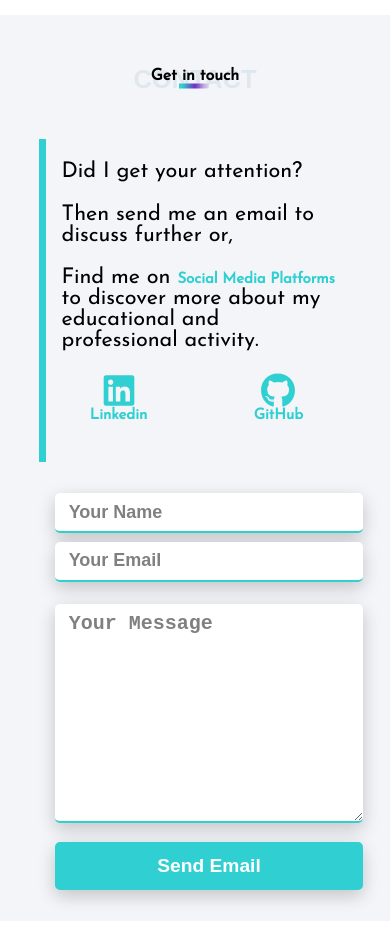
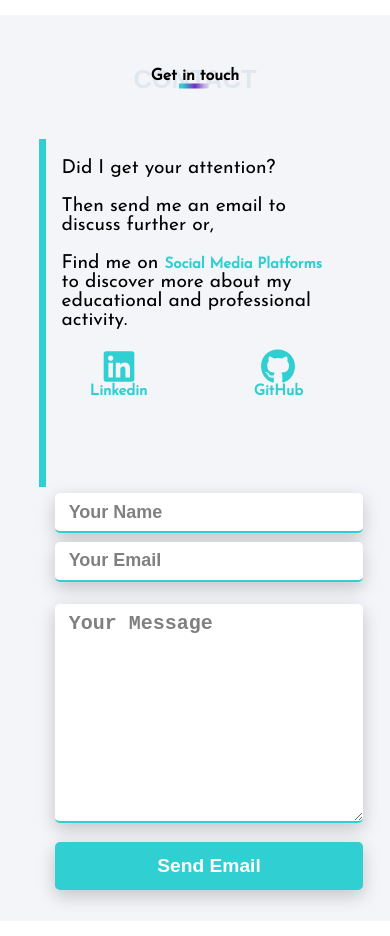
Before and after one commit to LorenaCapraru/Portofolio, a React (Create React App) app: page / in a window 390 px wide. Shown: the part 5640-6576 px from the top of the page. Built offline with nearby package versions, Linux system fonts and the light colour scheme.

Commit message:
Update Contact.css

```diff
--- a/src/pages/Contact/Contact.css
+++ b/src/pages/Contact/Contact.css
@@ -141,7 +141,8 @@ form {
 
   .leftSideC {
     margin-top: 20%;
-    margin-bottom: 10%;
+    margin-bottom: 2%;
+    font-size: medium;
   }
   form {
     width: 90%;
```
